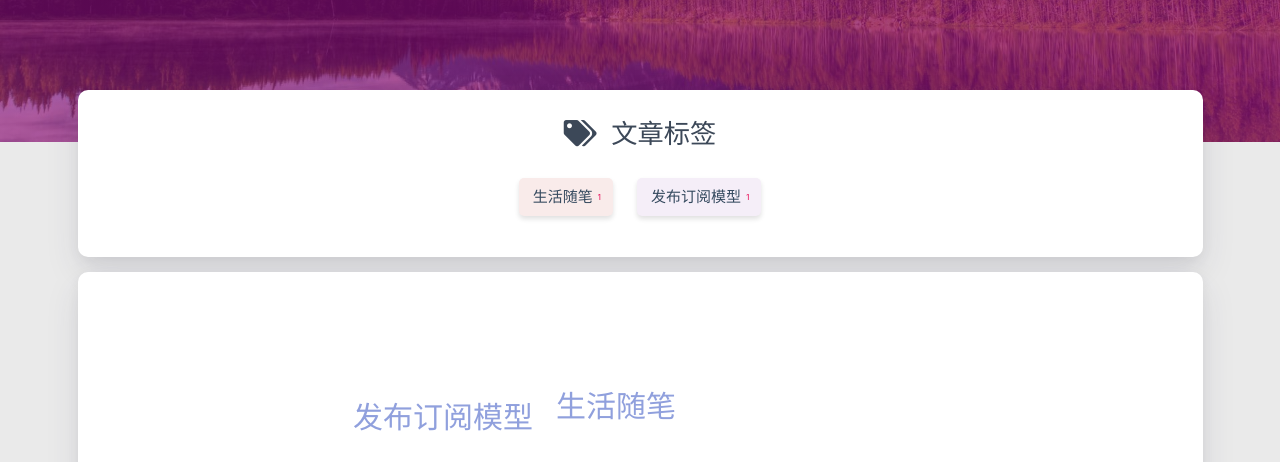
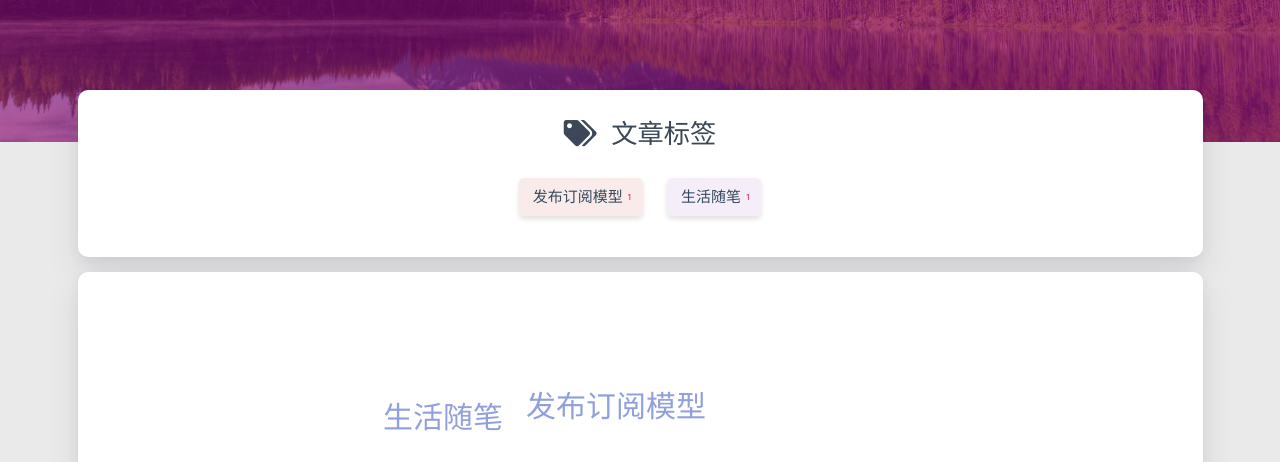
Before and after one commit to atidat/atidat.github.io, a plain HTML site: page tags/index.html in a window 1280 px wide. Shown: the part 338-800 px from the top of the page. Drawn offline with Linux system fonts and the light colour scheme; some packages are replaced by stand-ins of ours; a script that the page names is missing.

Commit message:
Site updated: 2020-02-01 11:51:59

```diff
--- a/tags/index.html
+++ b/tags/index.html
@@ -272,19 +272,19 @@
             <div class="tag-chips">
 
 
-                <a href="/tags/%E7%94%9F%E6%B4%BB%E9%9A%8F%E7%AC%94/" title="生活随笔: 1">
+                <a href="/tags/%E5%8F%91%E5%B8%83%E8%AE%A2%E9%98%85%E6%A8%A1%E5%9E%8B/" title="发布订阅模型: 1">
                     <span class="chip center-align waves-effect waves-light
                              chip-default "
-                            data-tagname="生活随笔" style="background-color: #F9EBEA;">生活随笔
+                            data-tagname="发布订阅模型" style="background-color: #F9EBEA;">发布订阅模型
                         <span class="tag-length">1</span>
                     </span>
                 </a>
 
 
-                <a href="/tags/%E5%8F%91%E5%B8%83%E8%AE%A2%E9%98%85%E6%A8%A1%E5%9E%8B/" title="发布订阅模型: 1">
+                <a href="/tags/%E7%94%9F%E6%B4%BB%E9%9A%8F%E7%AC%94/" title="生活随笔: 1">
                     <span class="chip center-align waves-effect waves-light
                              chip-default "
-                            data-tagname="发布订阅模型" style="background-color: #F5EEF8;">发布订阅模型
+                            data-tagname="生活随笔" style="background-color: #F5EEF8;">生活随笔
                         <span class="tag-length">1</span>
                     </span>
                 </a>
@@ -313,7 +313,7 @@
 <script type="text/javascript">
 
 
-    $('#tag-wordcloud').jQCloud([{"text":"生活随笔","weight":1,"link":"https://atidat.github.io/tags/生活随笔/"},{"text":"发布订阅模型","weight":1,"link":"https://atidat.github.io/tags/发布订阅模型/"}], {
+    $('#tag-wordcloud').jQCloud([{"text":"发布订阅模型","weight":1,"link":"https://atidat.github.io/tags/发布订阅模型/"},{"text":"生活随笔","weight":1,"link":"https://atidat.github.io/tags/生活随笔/"}], {
         autoResize: true
     });
 </script>
```
Also changed, not shown: tags/发布订阅模型/index.html (+6 -6 lines), tags/生活随笔/index.html (+6 -6 lines).
